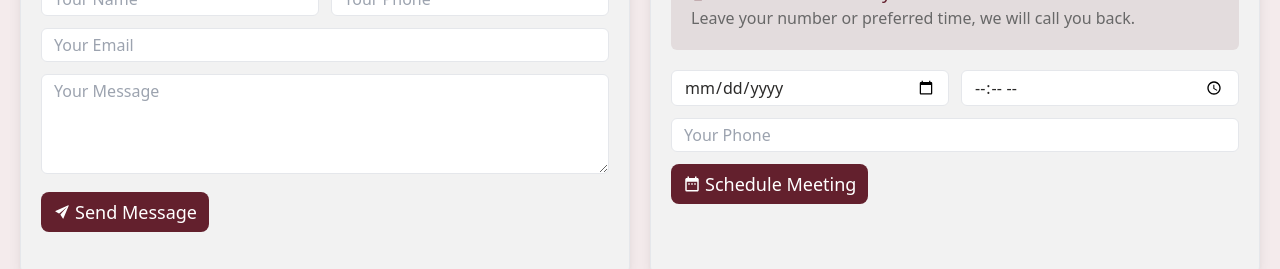
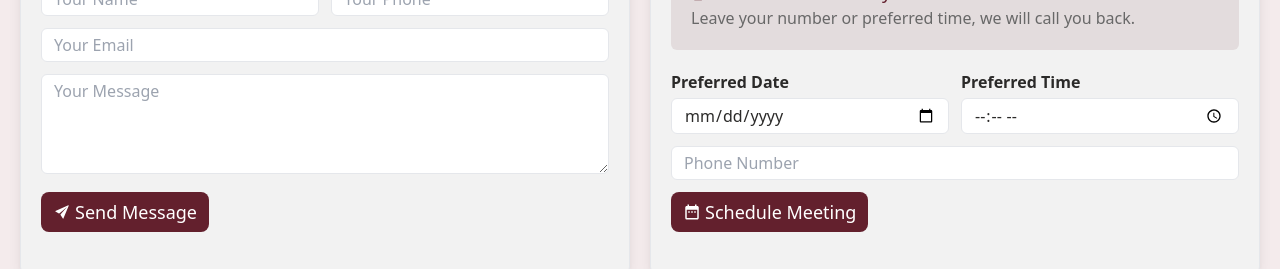
Before and after one commit to AkashKhan0/medical, a Next.js app: page /contact in a window 1280 px wide. Shown: the part 679-948 px from the top of the page. Built offline with nearby package versions, Linux system fonts and the light colour scheme; no server answers.

Commit message:
label add

```diff
--- a/src/app/contact/page.js
+++ b/src/app/contact/page.js
@@ -226,23 +226,30 @@ export default function Contact() {
 
             <form onSubmit={handleMeetingSubmit}>
               <div className="w-full flex flex-col md:flex-row items-center gap-3">
+                <div className="w-full flex flex-col gap-1">
+                  <label className="text-base font-semibold">Preferred Date</label>
                 <input
                   type="date"
                   name="date"
                   placeholder="Preferred Date"
                   className="w-full py-1 px-3 rounded-md border"
                 />
-                <input
+                </div>
+                <div className="w-full flex flex-col gap-1">
+                  <label className="text-base font-semibold">Preferred Time</label>
+                  <input
                   type="time"
                   name="time"
                   placeholder="Preferred Time"
                   className="w-full py-1 px-3 rounded-md border"
                 />
+                </div>
+
               </div>
               <input
                 type="tel"
                 name="phone"
-                placeholder="Your Phone"
+                placeholder="Phone Number"
                 className="w-full mt-3 py-1 px-3 rounded-md border"
               />
               <button
```
